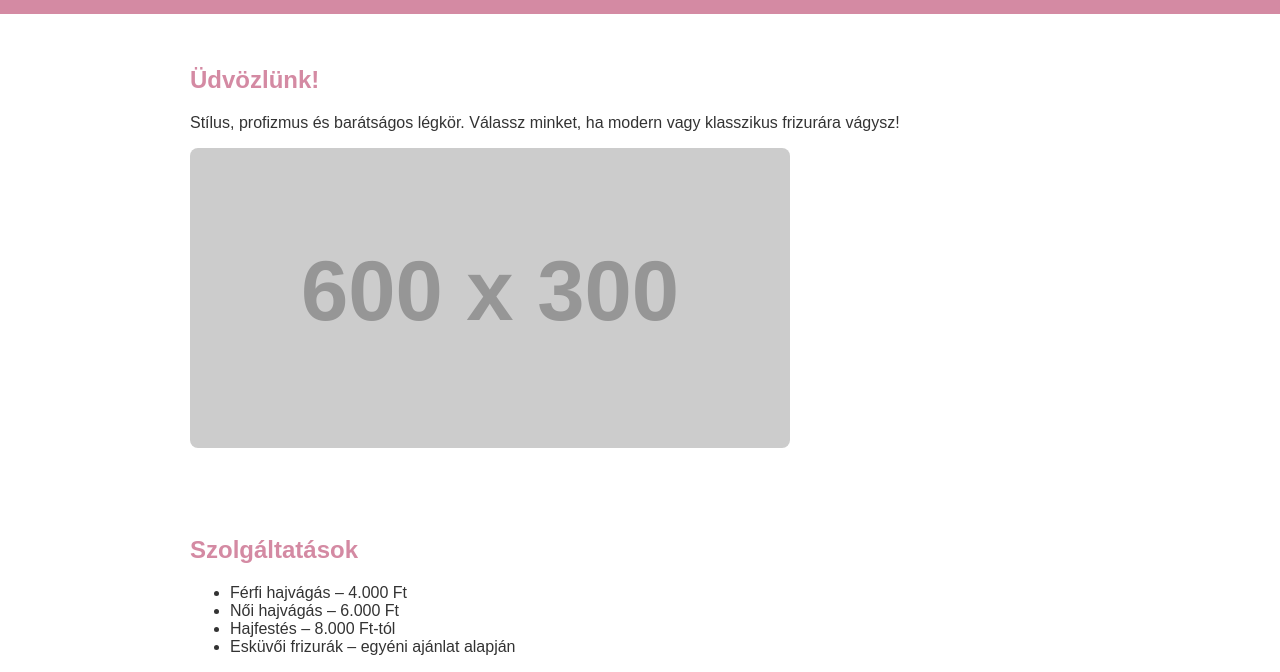
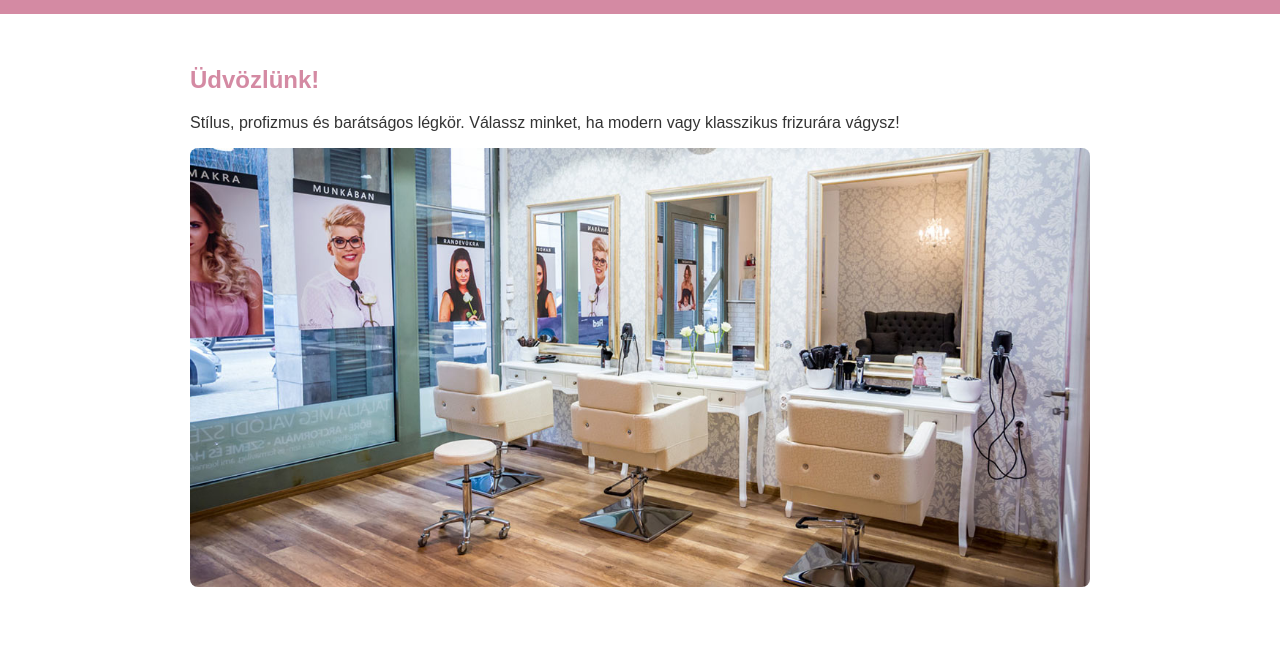
Before and after one commit to WestStar72/Fodrasz, a plain HTML site: page index.html in a window 1280 px wide. Shown: the part 116-788 px from the top of the page. Drawn offline with Linux system fonts and the light colour scheme; placeholder pictures from the web are drawn by us.

Commit message:
Update index.html

```diff
--- a/index.html
+++ b/index.html
@@ -21,7 +21,7 @@
   <section id="rolunk">
     <h2>Üdvözlünk!</h2>
     <p>Stílus, profizmus és barátságos légkör. Válassz minket, ha modern vagy klasszikus frizurára vágysz!</p>
-    <img src="https://via.placeholder.com/600x300?text=Szalon+kép" alt="Szalon" />
+    <img src="\kepek\szalon.jpg" alt="Szalon" />
   </section>
 
   <section id="szolgaltatasok">
```
